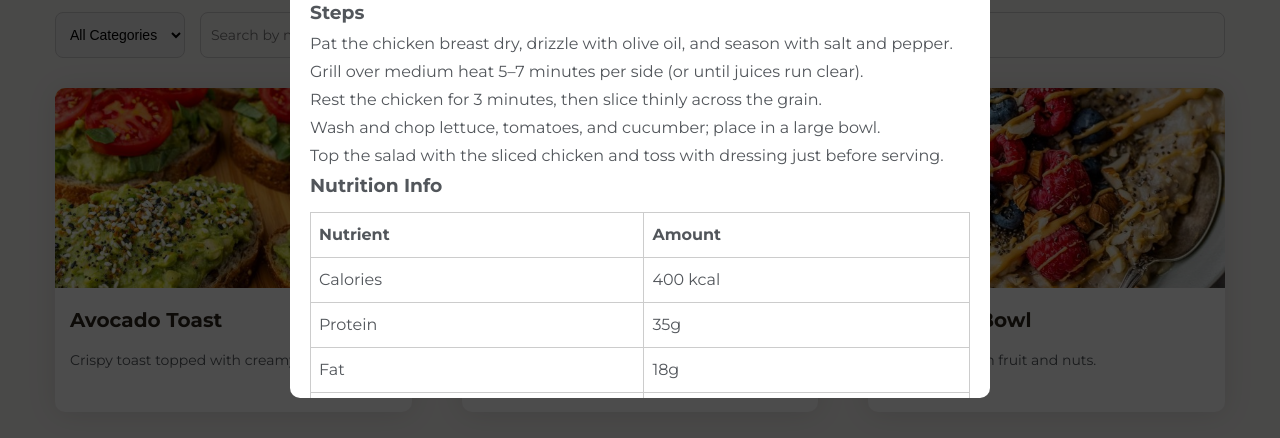
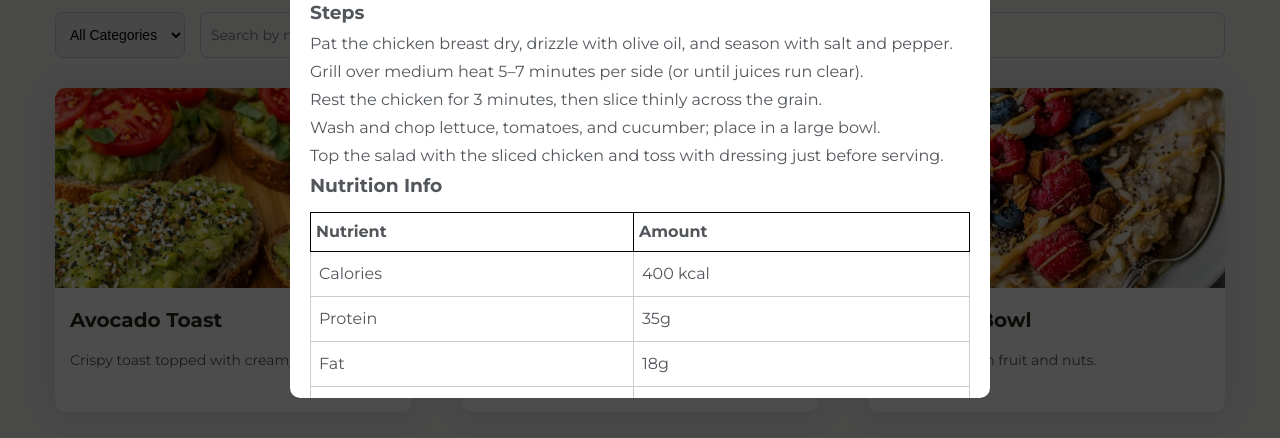
Before and after one commit to SakthivelAbhilesh/greenbite-cb016491, a plain HTML site: page recipes.html in a window 1280 px wide. Both pictures are taken after a click on the element 639 px from the left and 612 px from the top of the page. Shown: the part 362-800 px from the top of the page. Drawn offline with nearby package versions, Linux system fonts and the light colour scheme.

Commit message:
Update recipes.html

```diff
--- a/recipes.html
+++ b/recipes.html
@@ -111,9 +111,13 @@
       <ol id="modalSteps"></ol>
 
       <h3>Nutrition Info</h3>
-      <table id="modalNutrition" border="1">
+
+      <table id="modalNutrition" style="border: 1px solid #000; border-collapse: collapse;">
         <thead>
-          <tr><th>Nutrient</th><th>Amount</th></tr>
+          <tr>
+            <th style="border: 1px solid #000; padding: 5px;">Nutrient</th>
+            <th style="border: 1px solid #000; padding: 5px;">Amount</th>
+          </tr>
         </thead>
         <tbody></tbody>
       </table>
```
